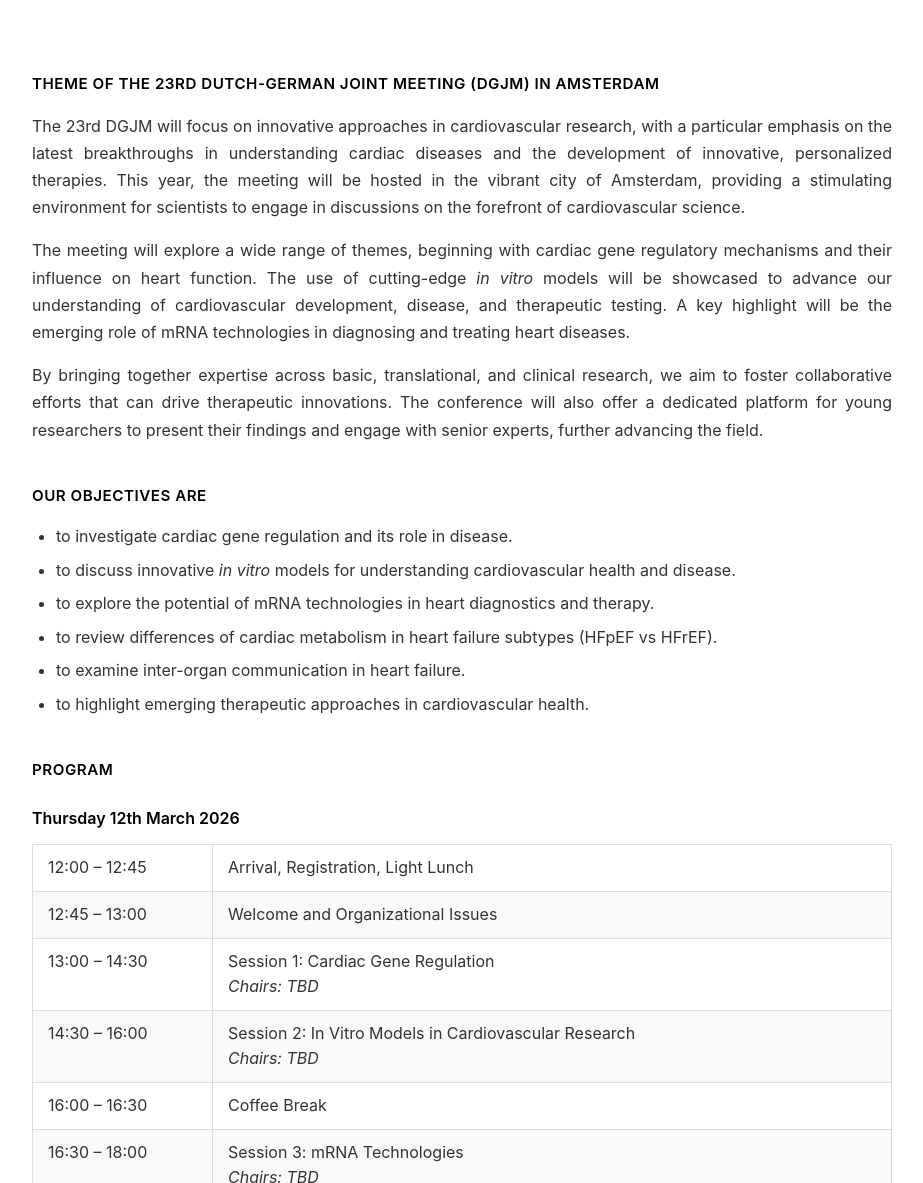
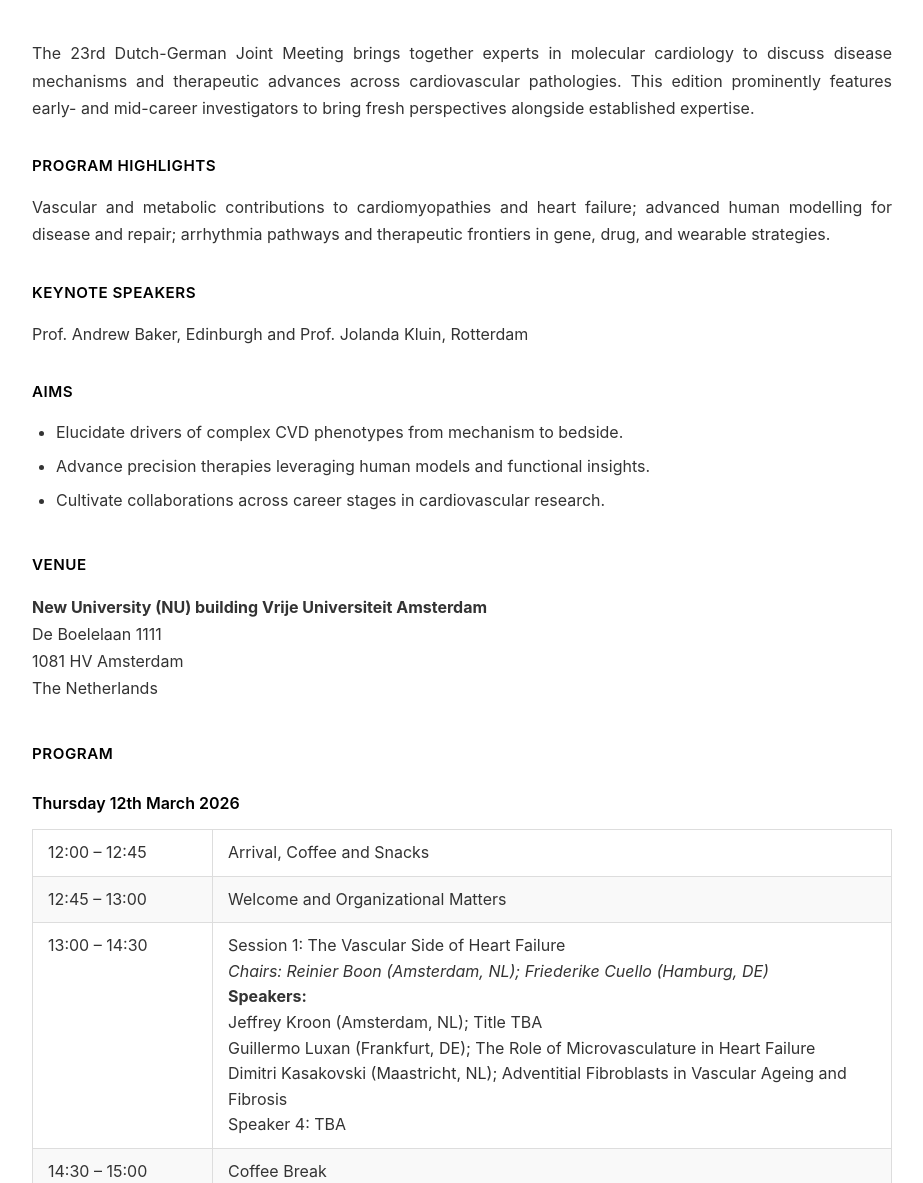
Before and after one commit to Illusioner/dutch-german-cardiology-2026, a Jekyll site: the page index.html, which Jekyll copies as it is, in a window 1280 px wide and 1400 px high, scrolled down 683 px. Shown: the part 217-1400 px from the top of the window, without its empty margins (178-1101 px from the left). Built offline with Jekyll 4.4.1, drawn with Linux system fonts in a browser that asks for light colours; a script that is not in the unit is left out; some of the changed text lies outside the part shown.

Commit message:
Content Updates

```diff
--- a/index.html
+++ b/index.html
@@ -22,24 +22,30 @@
     <div class="container">
 
         <div class="section">
-            <h3>Theme of the 23rd Dutch-German Joint Meeting (DGJM) in Amsterdam</h3>
-            <p>The 23rd DGJM will focus on innovative approaches in cardiovascular research, with a particular emphasis on the latest breakthroughs in understanding cardiac diseases and the development of innovative, personalized therapies. This year, the meeting will be hosted in the vibrant city of Amsterdam, providing a stimulating environment for scientists to engage in discussions on the forefront of cardiovascular science.</p>
+            <p>The 23rd Dutch-German Joint Meeting brings together experts in molecular cardiology to discuss disease mechanisms and therapeutic advances across cardiovascular pathologies. This edition prominently features early- and mid-career investigators to bring fresh perspectives alongside established expertise.</p>
 
-            <p>The meeting will explore a wide range of themes, beginning with cardiac gene regulatory mechanisms and their influence on heart function. The use of cutting-edge <em>in vitro</em> models will be showcased to advance our understanding of cardiovascular development, disease, and therapeutic testing. A key highlight will be the emerging role of mRNA technologies in diagnosing and treating heart diseases.</p>
+            <h3>Program Highlights</h3>
+            <p>Vascular and metabolic contributions to cardiomyopathies and heart failure; advanced human modelling for disease and repair; arrhythmia pathways and therapeutic frontiers in gene, drug, and wearable strategies.</p>
 
-            <p>By bringing together expertise across basic, translational, and clinical research, we aim to foster collaborative efforts that can drive therapeutic innovations. The conference will also offer a dedicated platform for young researchers to present their findings and engage with senior experts, further advancing the field.</p>
+            <h3>Keynote Speakers</h3>
+            <p>Prof. Andrew Baker, Edinburgh and Prof. Jolanda Kluin, Rotterdam</p>
+
+            <h3>Aims</h3>
+            <ul>
+                <li>Elucidate drivers of complex CVD phenotypes from mechanism to bedside.</li>
+                <li>Advance precision therapies leveraging human models and functional insights.</li>
+                <li>Cultivate collaborations across career stages in cardiovascular research.</li>
+            </ul>
         </div>
 
         <div class="section">
-            <h3>Our objectives are</h3>
-            <ul>
-                <li>to investigate cardiac gene regulation and its role in disease.</li>
-                <li>to discuss innovative <em>in vitro</em> models for understanding cardiovascular health and disease.</li>
-                <li>to explore the potential of mRNA technologies in heart diagnostics and therapy.</li>
-                <li>to review differences of cardiac metabolism in heart failure subtypes (HFpEF vs HFrEF).</li>
-                <li>to examine inter-organ communication in heart failure.</li>
-                <li>to highlight emerging therapeutic approaches in cardiovascular health.</li>
-            </ul>
+            <h3>Venue</h3>
+            <p>
+                <strong>New University (NU) building Vrije Universiteit Amsterdam</strong><br>
+                De Boelelaan 1111<br>
+                1081 HV Amsterdam<br>
+                The Netherlands
+            </p>
         </div>
 
         <div class="section">
@@ -50,35 +56,35 @@
                 <tbody>
                     <tr>
                         <td>12:00 – 12:45</td>
-                        <td>Arrival, Registration, Light Lunch</td>
+                        <td>Arrival, Coffee and Snacks</td>
                     </tr>
                     <tr>
                         <td>12:45 – 13:00</td>
-                        <td>Welcome and Organizational Issues</td>
+                        <td>Welcome and Organizational Matters</td>
                     </tr>
                     <tr>
                         <td>13:00 – 14:30</td>
-                        <td>Session 1: Cardiac Gene Regulation<br><em>Chairs: TBD</em></td>
+                        <td>Session 1: The Vascular Side of Heart Failure<br><em>Chairs: Reinier Boon (Amsterdam, NL); Friederike Cuello (Hamburg, DE)</em><br><strong>Speakers:</strong><br>Jeffrey Kroon (Amsterdam, NL); Title TBA<br>Guillermo Luxan (Frankfurt, DE); The Role of Microvasculature in Heart Failure<br>Dimitri Kasakovski (Maastricht, NL); Adventitial Fibroblasts in Vascular Ageing and Fibrosis<br>Speaker 4: TBA</td>
                     </tr>
                     <tr>
-                        <td>14:30 – 16:00</td>
-                        <td>Session 2: In Vitro Models in Cardiovascular Research<br><em>Chairs: TBD</em></td>
-                    </tr>
-                    <tr>
-                        <td>16:00 – 16:30</td>
+                        <td>14:30 – 15:00</td>
                         <td>Coffee Break</td>
                     </tr>
                     <tr>
-                        <td>16:30 – 18:00</td>
-                        <td>Session 3: mRNA Technologies<br><em>Chairs: TBD</em></td>
+                        <td>15:00 – 16:30</td>
+                        <td>Session 2: Therapeutic Frontiers in Cardiovascular Disease<br><em>Chairs: Geert Boink (Amsterdam, NL); Gabriele Schäfterella (Berlin, DE)</em><br><strong>Speakers:</strong><br>Francesca Sillitano (Utrecht, NL); Title TBA<br>Constanze Schmidt (Göttingen, DE); Title TBA<br>Miranda van Eck (Leiden, NL); Title TBA<br>Wolfgang Linke (Munster, DE); Evidence-based Treatment Strategies for Titin Truncation Cardiomyopathy</td>
                     </tr>
                     <tr>
-                        <td>18:00 – 19:30</td>
-                        <td>Poster Session with Drinks</td>
+                        <td>16:30 – 18:00</td>
+                        <td>Poster Session I (with coffee and snacks)</td>
+                    </tr>
+                    <tr>
+                        <td>18:00 – 19:00</td>
+                        <td>Keynote lecture 1<br><em>Introducer: Monika Gladka (Amsterdam, NL)</em><br>Andrew Baker, Edinburgh</td>
                     </tr>
                     <tr>
                         <td>20:00</td>
-                        <td>Dinner (Location TBA)</td>
+                        <td>Dinner and Evening event</td>
                     </tr>
                 </tbody>
             </table>
@@ -88,35 +94,23 @@
                 <tbody>
                     <tr>
                         <td>09:30 – 11:00</td>
-                        <td>Session 4: Cardiac Metabolism in Heart Failure<br><em>Chairs: TBD</em></td>
+                        <td>Session 3: Mechanisms and Management of Cardiomyopathies<br><em>Chairs: Herman Sillje (Groningen, NL); Chair 2: TBA</em><br><strong>Speakers:</strong><br>Peter-Paul Zwetsloot (Rotterdam, NL); Individual Response Measurements in Cardiomyopathies and Targeted Therapies<br>Claudia Crocini (Berlin, DE); Effect of Myosin Activators on hiPSC-derived Cardiomyocytes Expressing a Lamin A Mutation Associated with Dilated Cardiomyopathy<br>Connie Bezzina (Amsterdam, NL); Mapping the Genomic Landscape of Inherited Cardiomyopathies<br>Berndt Gerull (Würzburg, DE); Contributions of the Immune System to Arrhythmogenic Cardiomyopathy</td>
                     </tr>
                     <tr>
                         <td>11:00 – 11:30</td>
                         <td>Coffee Break</td>
                     </tr>
                     <tr>
-                        <td>11:30 – 13:00</td>
-                        <td>Session 5: Inter-Organ Communication<br><em>Chairs: TBD</em></td>
+                        <td>11:30 – 12:30</td>
+                        <td>Session 4: Young Investigator Award<br><em>Jury: Leon de Windt (Maastricht, NL); Mirko Volkers (Heidelberg, DE); Carol Ann Remme (Amsterdam, NL); Friederike Cuello (Hamburg, DE)</em><br><strong>Speakers:</strong>TBA</td>
                     </tr>
                     <tr>
-                        <td>13:00 – 14:00</td>
+                        <td>12:30 – 13:30</td>
                         <td>Lunch</td>
                     </tr>
                     <tr>
-                        <td>14:00 – 15:30</td>
-                        <td>Young Investigator Award Presentations<br><em>Judges: TBD</em></td>
-                    </tr>
-                    <tr>
-                        <td>15:30 – 16:00</td>
-                        <td>Coffee Break</td>
-                    </tr>
-                    <tr>
-                        <td>16:00 – 17:30</td>
-                        <td>Session 6: Novel Therapeutic Approaches<br><em>Chairs: TBD</em></td>
-                    </tr>
-                    <tr>
-                        <td>19:00</td>
-                        <td>Conference Dinner (Location TBA)</td>
+                        <td>13:30 – 15:00</td>
+                        <td>Session 5: Decoding Patterns and Pathways in Cardiac Arrhythmias<br><em>Chairs: Toon van Veen (Utrecht, NL); Larissa Fabritz (Hamburg, DE)</em><br><strong>Speakers:</strong><br>Matthijs Cluitmans (Maastricht, NL); The Circle of Reentry: Understanding the Components of (Unexplained) Sudden Cardiac Arrest<br>Viviane Timmermann (Freiburg, DE); Illuminating Mechanisms: From Fluorescent Sarcomeres to Identifiable Models of Arrhythmia Dynamics<br>Daniël Pijnappels (Leiden, NL); Wearable-based Shock-free Control of Cardiac Rhythm<br>Katharina Scherschel (Dusseldorf, DE); Title TBA</td>
                     </tr>
                 </tbody>
             </table>
@@ -125,24 +119,28 @@
             <table>
                 <tbody>
                     <tr>
-                        <td>09:00 – 10:30</td>
-                        <td>Session 7: Translational Cardiology<br><em>Chairs: TBD</em></td>
+                        <td>09:30 – 11:00</td>
+                        <td>Session 7: Metabolic Drivers and Modifiers of Cardiovascular Disease<br><em>Chairs: Jolanda van der Velden (Amsterdam, NL); Chair 2: TBA</em><br><strong>Speakers:</strong><br>Signe Mosegaard (Amsterdam, NL); Molecular Insights to Metabolic Cardiomyopathies<br>Alexander Barteit (Munich, DE); Molecular Stress Resilience in the Heart<br>Marlette Boon (Rotterdam, NL); The Intricate Link Between Obesity and Cardiovascular Disease<br>Christoph Maack (Würzburg, DE); Mechano-energetic Uncoupling in Heart Failure</td>
                     </tr>
                     <tr>
-                        <td>10:30 – 11:00</td>
+                        <td>11:00 – 11:30</td>
                         <td>Coffee Break</td>
                     </tr>
                     <tr>
-                        <td>11:00 – 12:00</td>
-                        <td>Closing Session and Discussion<br><em>Chair: TBD</em></td>
+                        <td>11:30 – 13:00</td>
+                        <td>Session 8: Rewiring Repair: Dynamics of Cardiovascular Regeneration<br><em>Chairs: Eva van Rooij (Utrecht, NL); Laura Zelarayan-Behrend (Gießen, DE)</em><br><strong>Speakers:</strong><br>Alicia Beisaw (Heidelberg, DE); Cardiomyocyte-macrophage Crosstalk During Zebrafish Heart Regeneration<br>Marie-Jose Goumans (Leiden, NL); Title TBA<br>Tim Koopmanns (Utrecht, NL); Mechanical Uncoupling Facilitates Cardiac Repair in Adult Spiny Mice<br>Christian Bär (Hannover, DE); Title TBA</td>
                     </tr>
                     <tr>
-                        <td>12:00 – 12:30</td>
-                        <td>YIA Winner and Poster Prize Announcement</td>
+                        <td>13:00 – 13:15</td>
+                        <td>Award Announcements</td>
                     </tr>
                     <tr>
-                        <td>12:30</td>
-                        <td>Lunch & Departure</td>
+                        <td>13:15 – 13:30</td>
+                        <td>Announcement next year venue</td>
+                    </tr>
+                    <tr>
+                        <td>13:30</td>
+                        <td>Takeaway Lunch and Departure</td>
                     </tr>
                 </tbody>
             </table>
@@ -150,21 +148,20 @@
 
         <div class="section" id="registration">
             <h3>Registration & Abstract Submission</h3>
-            <p>To register for the conference and submit your abstract, please complete the form below. Abstract submissions are welcome for both oral and poster presentations.</p>
+            <p>To register for the conference and submit your abstract, please complete the form below</p>
 
             <div class="form-info">
                 <p><strong>Important Dates:</strong></p>
                 <ul>
-                    <li><strong>Abstract Submission Deadline:</strong> January 15, 2026</li>
-                    <li><strong>Notification of Acceptance:</strong> February 1, 2026</li>
-                    <li><strong>Early Registration Deadline:</strong> February 15, 2026</li>
+                    <li><strong>Abstract Submission Deadline:</strong> January 31, 2026</li>
+                    <li><strong>Notification of YIA:</strong> February 15, 2026</li>
                 </ul>
             </div>
 
             <!-- Tally Form Embed -->
             <div class="form-container">
                 <iframe
-                    data-tally-src="https://tally.so/embed/b5jM2e?alignLeft=1&hideTitle=1&transparentBackground=1&dynamicHeight=1"
+                    data-tally-src="https://tally.so/embed/J9l2WR?alignLeft=1&hideTitle=1&transparentBackground=1&dynamicHeight=1"
                     loading="lazy"
                     width="100%"
                     height="800"
@@ -177,16 +174,6 @@
                     var d=document,w="https://tally.so/widgets/embed.js",v=function(){"undefined"!=typeof Tally?Tally.loadEmbeds():d.querySelectorAll("iframe[data-tally-src]:not([src])").forEach((function(e){e.src=e.dataset.tallySrc}))};if("undefined"!=typeof Tally)v();else if(d.querySelector('script[src="'+w+'"]')==null){var s=d.createElement("script");s.src=w,s.onload=v,s.onerror=v,d.body.appendChild(s);}
                 </script>
             </div>
-        </div>
-
-        <div class="section">
-            <h3>Venue</h3>
-            <p>
-                <strong>New University (NU) building Vrije Universiteit Amsterdam</strong><br>
-                De Boelelaan 1111<br>
-                1081 HV Amsterdam<br>
-                The Netherlands
-            </p>
         </div>
 
         <!-- <div class="section">
```
